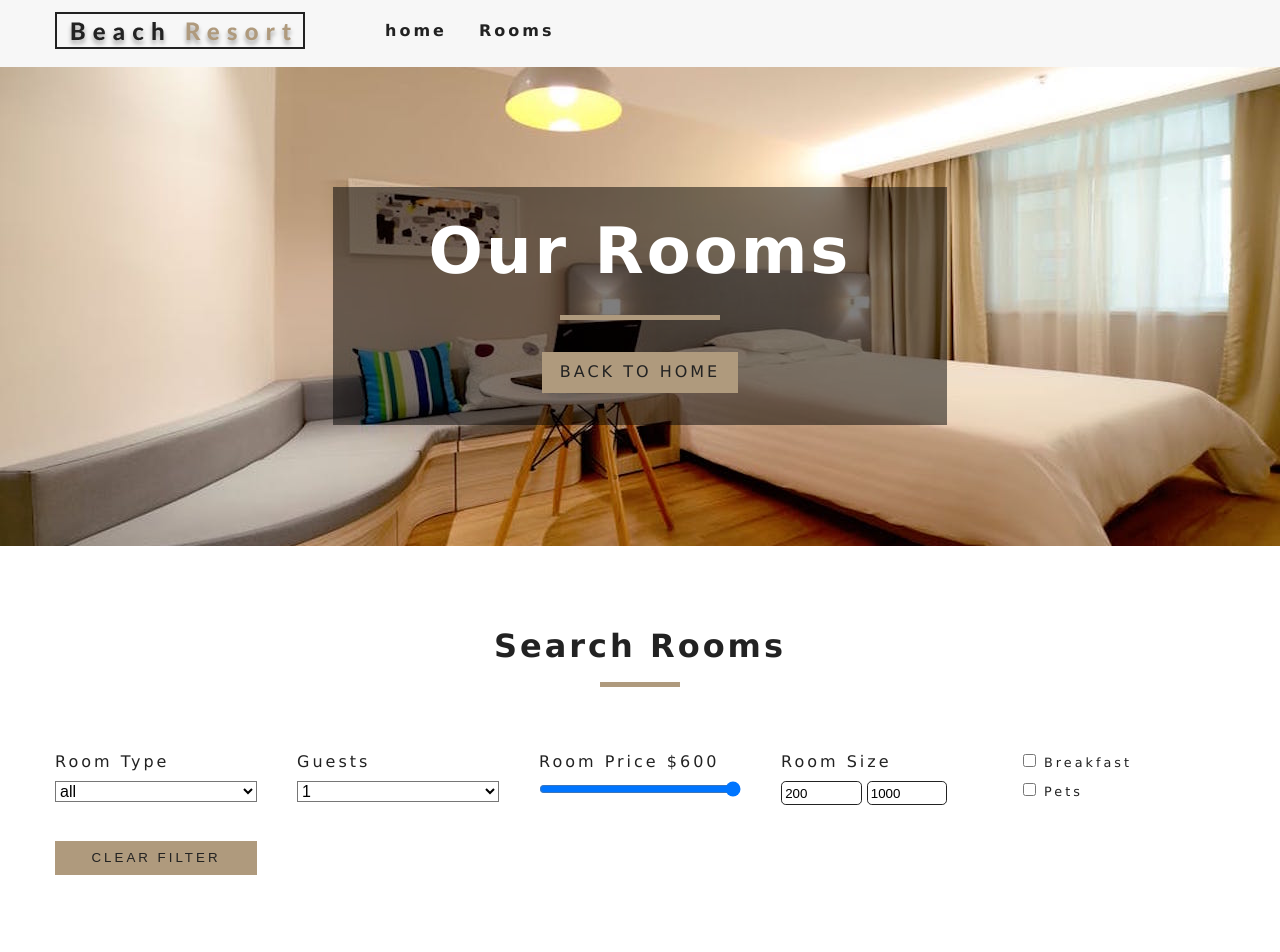
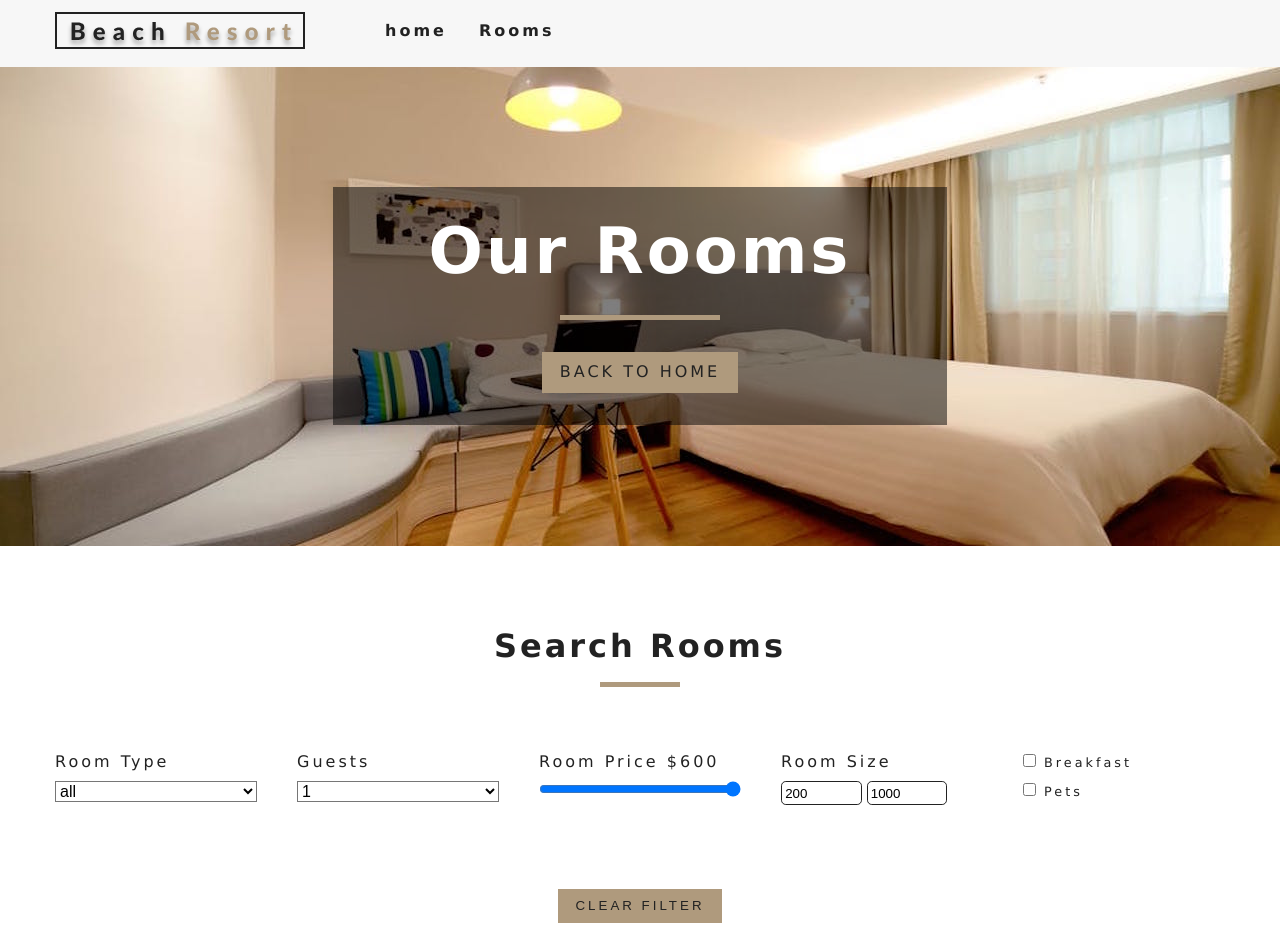
Before and after one commit to Achraf-Ayadi/Beach-Resort, a React (Create React App) app: page /rooms in a window 1280 px wide. Shown: the top 952 px of the page. Built offline with nearby package versions, Linux system fonts and the light colour scheme; the HTML template or start-up script is replaced by a standard one.

Commit message:
clear button fixed

```diff
--- a/src/components/RoomFilter.js
+++ b/src/components/RoomFilter.js
@@ -130,10 +130,12 @@ function RoomFilter() {
           </div>
         </div>
         {/* end of extras type */}
+      </form>
+      <div style={{ textAlign: 'center', marginTop: '5rem' }}>
         <button className='btn-primary' onClick={clearFilter}>
           clear Filter
         </button>
-      </form>
+      </div>
     </section>
   )
 }
```
